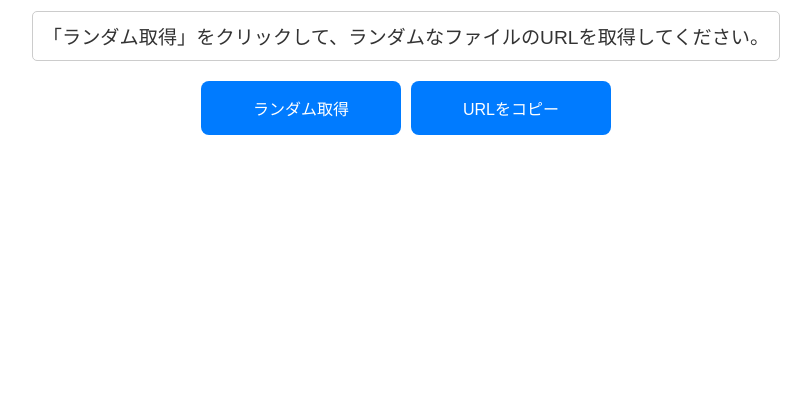
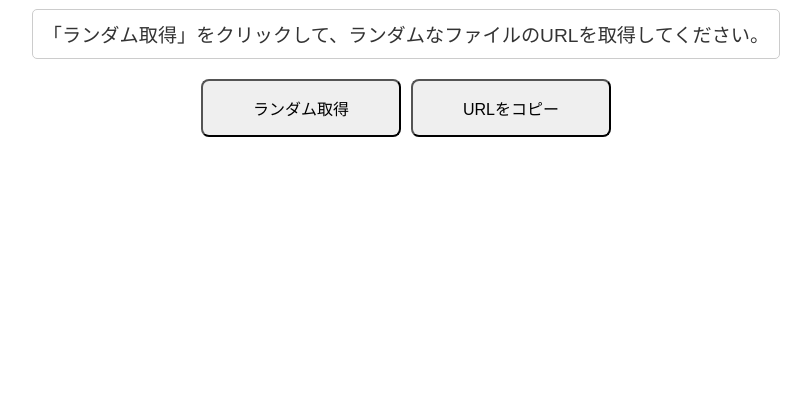
Before and after one commit to MarryAngela/gigafile.cc, a plain HTML site: page index.html in a window 1280 px wide. Shown: the part 393-800 px from the top of the page, without its empty margins (234-1045 px from the left). Drawn offline with Linux system fonts and the light colour scheme.

Commit message:
Update index.html

```diff
--- a/index.html
+++ b/index.html
@@ -2,7 +2,7 @@
 <html lang="en">
 <head>
     <meta charset="UTF-8">
-    <meta name="viewport" content="width=device-width, initial-scale=1.0, maximum-scale=1.0, user-scalable=no"> <!-- 完全禁止放大缩小 -->
+    <meta name="viewport" content="width=device-width, initial-scale=1.0, maximum-scale=1.0, user-scalable=no"> <!-- 禁止页面缩放 -->
     <title>GigaFile便削除ファイル保管庫</title>
     <style>
         body {
@@ -15,7 +15,7 @@
             margin: 0;
         }
         h1 {
-            margin: 5px 0; /* 调整标题的上下间距 */
+            margin: 5px 0; /* 调整标题间距 */
         }
         #urlDisplay {
             margin: 20px;
@@ -30,22 +30,16 @@
         .button-container {
             display: flex;
             gap: 10px;
-            width: 100%; /* 确保按钮容器占满宽度 */
+            width: 100%; /* 按钮容器宽度 */
             justify-content: center;
         }
         button {
-            padding: 15px 0; /* 调整按钮的内边距，仅保留上下填充 */
-            font-size: 1em; /* 调整字体大小 */
+            padding: 15px 0;
+            font-size: 1em;
             cursor: pointer;
-            width: 45%; /* 按钮宽度设为 45% ，在不同设备上自适应 */
-            max-width: 200px; /* 设置最大宽度，避免过宽 */
-            border-radius: 8px; /* 增加圆角 */
-            background-color: #007bff; /* 背景色 */
-            color: #fff; /* 字体颜色 */
-            border: none; /* 移除边框 */
-        }
-        button:hover {
-            background-color: #0056b3; /* 增加按钮悬停效果 */
+            width: 45%; /* 使用百分比宽度兼容不同设备 */
+            max-width: 200px;
+            border-radius: 8px;
         }
     </style>
 </head>
```
